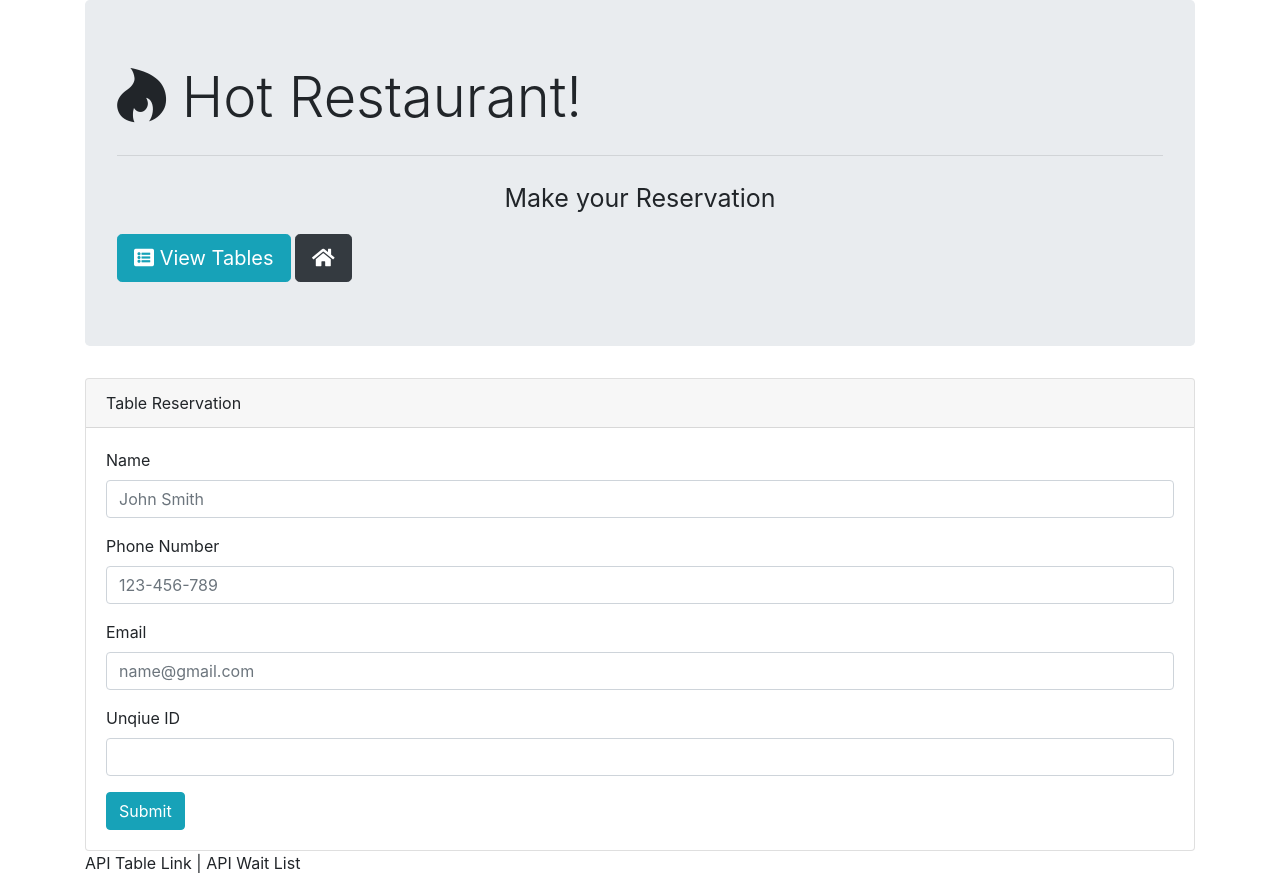
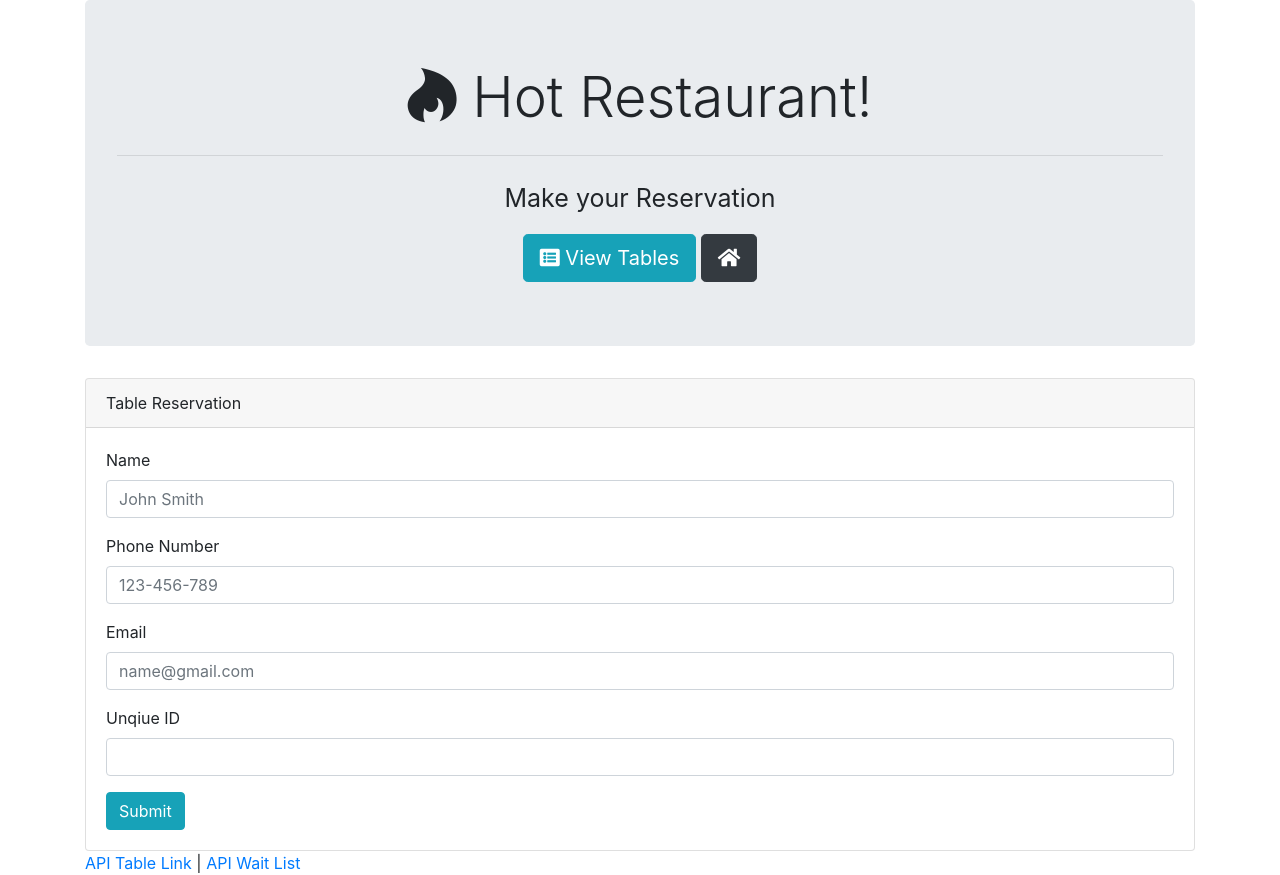
Before and after one commit to PatienceD/Hot-Restaurant, a website: page reservations.html in a window 1280 px wide. Drawn offline with nearby package versions, Linux system fonts and the light colour scheme.

Commit message:
centered title and buttons

```diff
--- a/reservations.html
+++ b/reservations.html
@@ -17,9 +17,11 @@
             <h1 class="display-4"><i class="fab fa-hotjar"></i> Hot Restaurant!</h1>
             <hr class="my-4">
             <p>Make your Reservation</p>
-            <a class="btn btn-info btn-lg" href="/tables" role="button"><i class="fas fa-list-alt"></i> View
-                Tables</a>
-            <a class="btn btn-dark btn-lg" href="/index" role="button"><i class="fas fa-home"></i></a>
+            <div id="buttons">
+                <a class="btn btn-info btn-lg" href="/tables" role="button"><i class="fas fa-list-alt"></i> View
+                    Tables</a>
+                <a class="btn btn-dark btn-lg" href="/index" role="button"><i class="fas fa-home"></i></a>
+            </div>
         </div>
 
         <div class="card">
@@ -48,7 +50,7 @@
         </div>
 
         <div class="footer">
-            API Table Link | API Wait List
+            <a href="#">API Table Link</a> | <a href="#">API Wait List</a>
         </div>
     </div>
 
--- a/style.css
+++ b/style.css
@@ -2,3 +2,11 @@ p{
     text-align: center;
     font-size: 25px;
 }
+
+h1{
+    text-align: center;
+}
+
+#buttons {
+    text-align: center;
+}
```
Also changed, not shown: index.html (+6 -4 lines), tables.html (+6 -4 lines).
